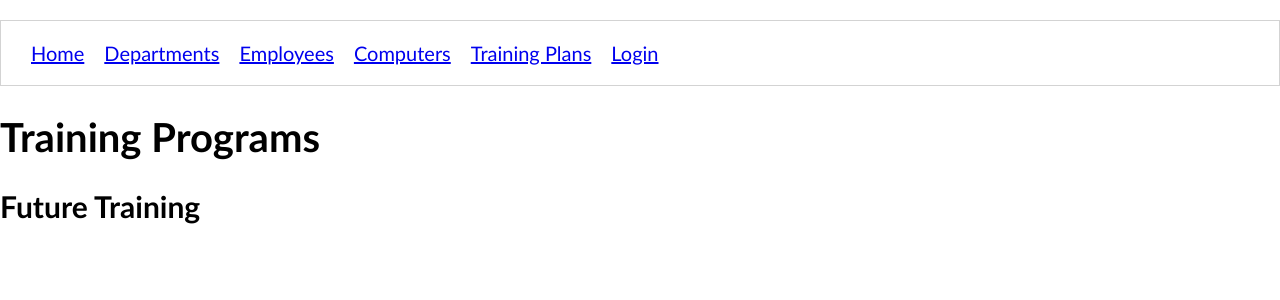
After one commit to nss-day-cohort-33/bangazon-workforce-management-galagord-dynasty, a Django app: page /training_programs/ in a window 1280 px wide. The commit adds this page. Shown: the top 300 px of the page. Run offline with Django 3.2, Linux system fonts and the light colour scheme; data that the repository does not hold is empty.

Commit message:
basics up

```diff
--- a/hrapp/templates/shared/base.html
+++ b/hrapp/templates/shared/base.html
@@ -20,7 +20,7 @@
             <li class="navList__route"><a href="{% url 'hrapp:home' %}">Departments</a></li>
             <li class="navList__route"><a href="{% url 'hrapp:employee_list' %}">Employees</a></li>
             <li class="navList__route"><a href="{% url 'hrapp:home' %}">Computers</a></li>
-            <li class="navList__route"><a href="{% url 'hrapp:home' %}">Training Plans</a></li>
+            <li class="navList__route"><a href="{% url 'hrapp:training_programs_list' %}">Training Plans</a></li>
             {% if request.user.is_authenticated %}
                 <li class="navList__route"><a href="{% url 'hrapp:logout' %}">Logout</a></li>
             {% else %}
--- /dev/null
+++ b/hrapp/templates/training_programs/training_programs_list.html
@@ -0,0 +1,13 @@
+{% extends 'shared/base.html' %}
+
+{% block content %}
+<h1>Training Programs</h1>
+<h2>Future Training</h2>
+<ol>
+{% for program in programs %}
+    <li>
+        <p>{{ program.title }}</p>
+    </li>
+{% endfor %}
+</ol>
+{% endblock content %}
--- a/hrapp/urls.py
+++ b/hrapp/urls.py
@@ -12,4 +12,5 @@ urlpatterns = [
     path('login/', auth_views.LoginView.as_view()),
     path('logout/', logout_user, name='logout'),
     path('employees/', employee_list, name='employee_list'),
+    path('training_programs/', training_programs_list, name='training_programs_list'),
 ]
--- a/hrapp/views/__init__.py
+++ b/hrapp/views/__init__.py
@@ -1,3 +1,4 @@
 from .employees.employee_list import employee_list
+from .training_programs.training_programs_list import training_programs_list
 from .home import home
 from .auth.logout import logout_user
--- /dev/null
+++ b/hrapp/views/training_programs/training_programs_list.py
@@ -0,0 +1,46 @@
+import sqlite3
+import datetime
+from django.shortcuts import render
+from hrapp.models import TrainingProgram
+from ..connection import Connection
+
+
+def training_programs_list(request):
+    if request.method == 'GET':
+        with sqlite3.connect(Connection.db_path) as conn:
+            conn.row_factory = sqlite3.Row
+            db_cursor = conn.cursor()
+
+            db_cursor.execute("""
+            select
+                tp.id,
+                tp.title,
+                tp.description,
+                tp.start_date,
+				tp.end_date,
+				tp.capacity
+            from hrapp_trainingprogram tp
+            """)
+
+            all_programs = []
+            dataset = db_cursor.fetchall()
+
+            for row in dataset:
+                training_program = TrainingProgram()
+                training_program.id = row['id']
+                training_program.title = row['title']
+                training_program.description = row['description']
+                training_program.start_date = row['start_date']
+                training_program.end_date = row['end_date']
+                training_program.capacity = row['capacity']
+
+                now = datetime.date()
+
+                all_programs.append(training_program)
+
+        template = 'training_programs/training_programs_list.html'
+        context = {
+            'programs': all_programs
+        }
+
+        return render(request, template, context)
```
